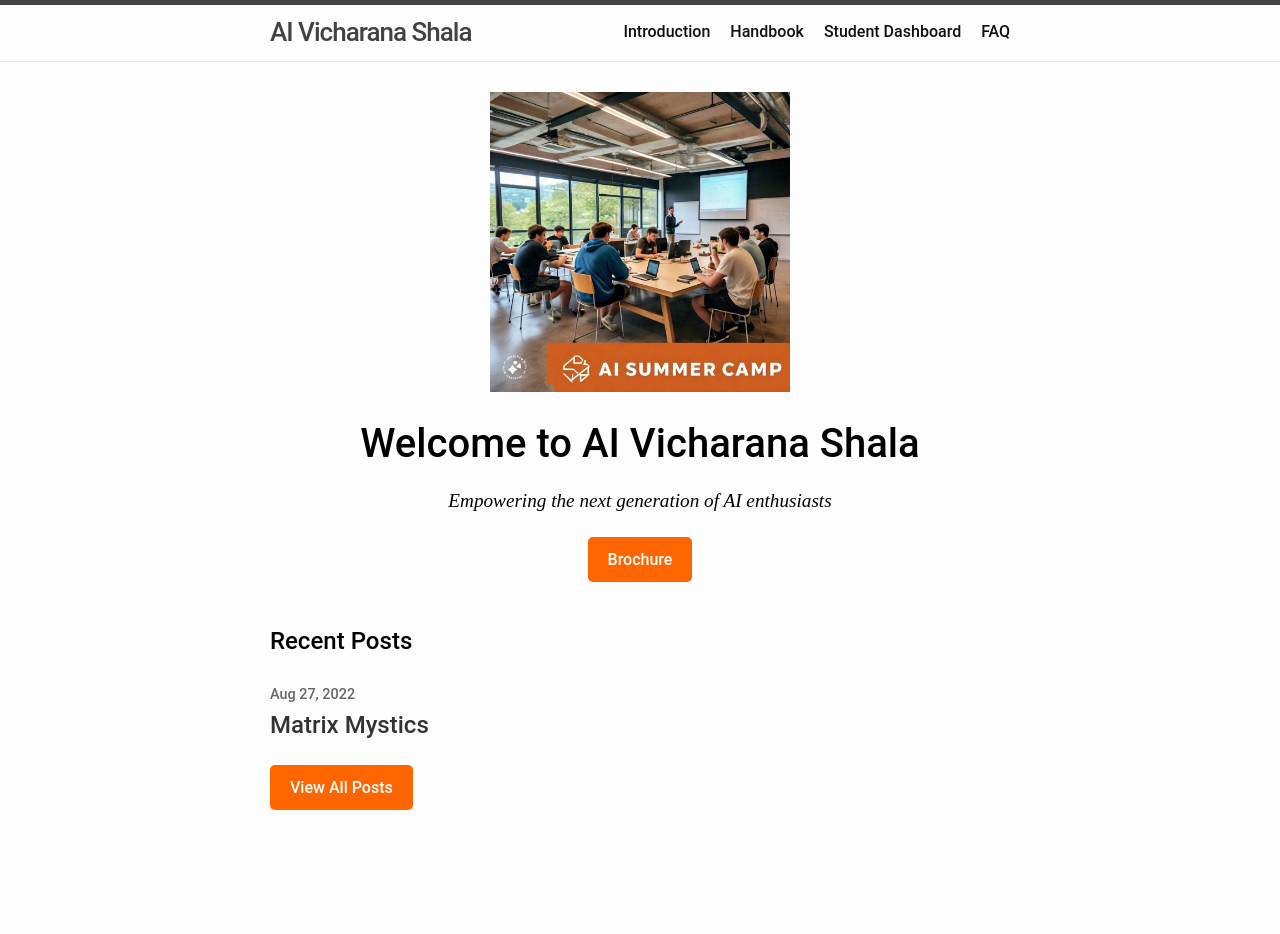
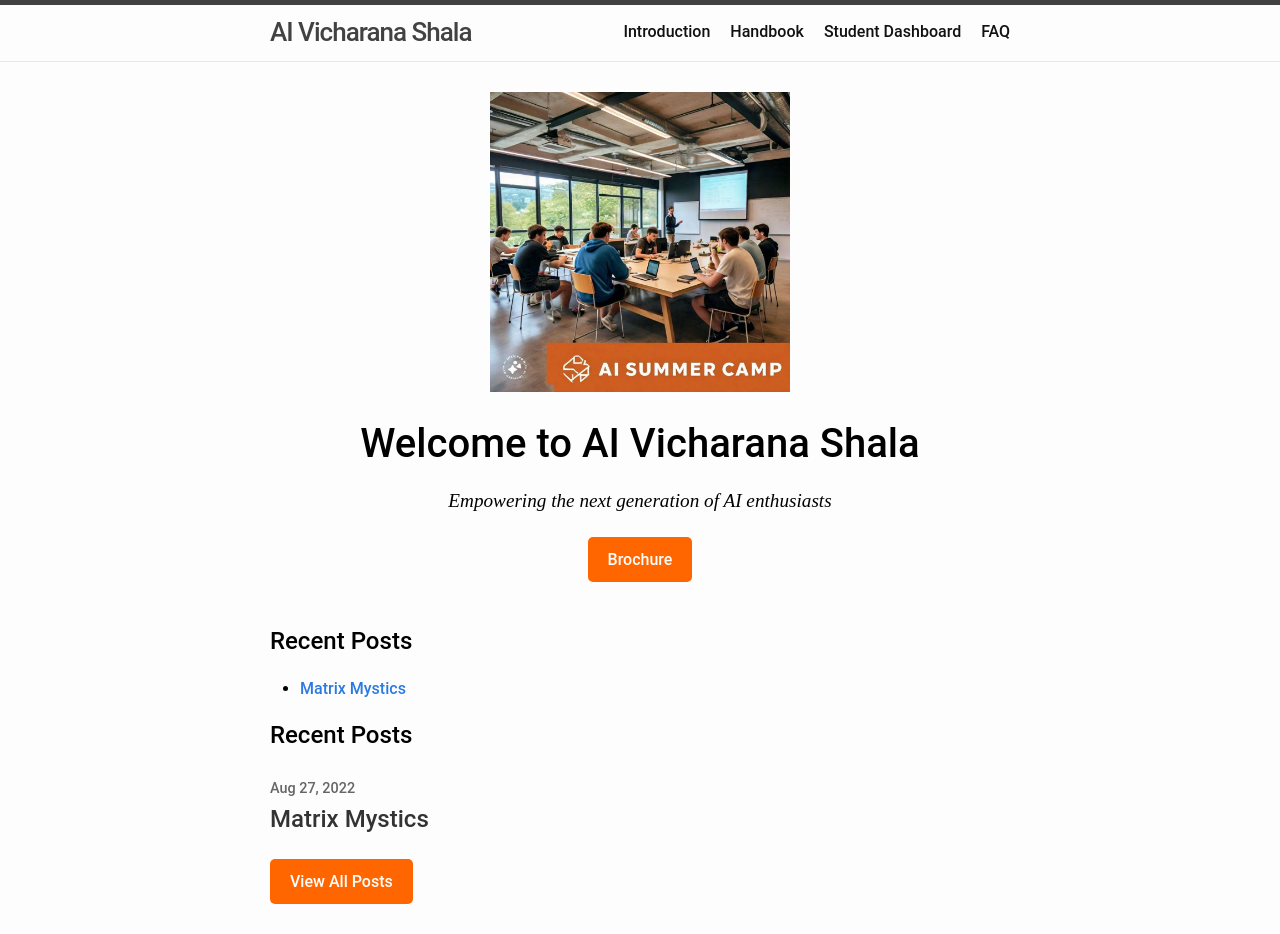
Before and after one commit to sudarshansudarshan/aicamp, a Jekyll site: the page built from index.markdown, in a window 1280 px wide. Built offline with Jekyll 4.4.1, drawn with Linux system fonts in a browser that asks for light colours; before the commit the page ends 900 px from its top, so only the background shows below that.

Commit message:
Add files via upload

```diff
--- a/index.markdown
+++ b/index.markdown
@@ -4,3 +4,23 @@
 
 layout: home
 ---
+
+<div align="center">
+
+<h1></h1>
+
+</div>
+
+## **Recent Posts**
+ - [Matrix Mystics](/aicamp/matrixmystics/)
+
+
+<!-- <div align="right">
+<h3><b><u>
+    Contact Information</u>
+</b></h3>
+<p>
+<b> e-mail: </b> [](), []()</p>
+<p>
+<b> Phone: </b></p>
+</div> -->
```
Also changed, not shown: Logistics.md (added, +33 -0 lines).
